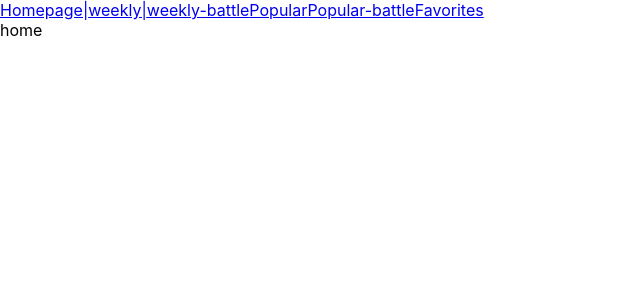
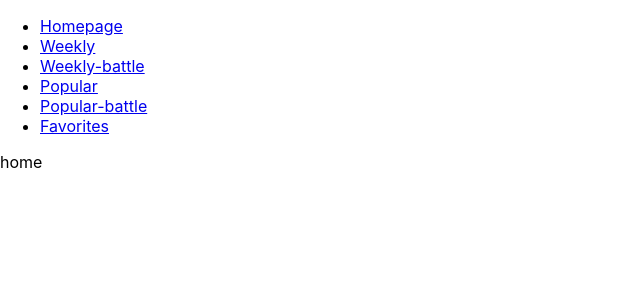
Before and after one commit to anitamayousse/react, a React (Create React App) app in the folder moovice/: page / in a window 1280 px wide. Shown: the top 300 px of the page, without its empty margins (0-640 px from the left). Built offline with nearby package versions, Linux system fonts and the light colour scheme.

Commit message:
added ul

```diff
--- a/moovice/package.json
+++ b/moovice/package.json
@@ -9,7 +9,8 @@
     "bootstrap": "^5.1.3",
     "react": "^17.0.2",
     "react-dom": "^17.0.2",
-    "react-scripts": "5.0.0",
+    "react-router-dom": "^5.0.0",
+    "react-scripts": "^3.0.1",
     "web-vitals": "^2.1.4"
   },
   "scripts": {
--- a/moovice/src/App.js
+++ b/moovice/src/App.js
@@ -8,17 +8,31 @@ import WeeklyBattle from './pages/weeklybattle'
 import Popular from './pages/popular'
 import PopularBattle from './pages/popularbattle'
 import Favorites from './pages/favorites'
-export class App extends Component {
+class App extends Component {
   render() {
     return (
       <BrowserRouter>
       <nav>
-        <Link to="/">Homepage|</Link>
-        <Link to="/weekly">weekly|</Link>
-        <Link to="/weeklybattle">weekly-battle</Link>
+        <ul>
+          <li>
+        <Link to="/">Homepage</Link>
+          </li>
+          <li>
+        <Link to="/weekly">Weekly</Link>
+          </li>
+          <li>
+        <Link to="/weeklybattle">Weekly-battle</Link>
+          </li>
+          <li>
         <Link to="/popular">Popular</Link>
+          </li>
+          <li>
         <Link to="/popularbattle">Popular-battle</Link>
+          </li>
+          <li>
         <Link to="/favorites">Favorites</Link>
+          </li>
+        </ul>
       </nav>
 
       <Switch>
```
Also changed, not shown: moovice/src/pages/weeklybattle.js (renamed from moovice/src/pages/weekly-battle.js), 1 other file (tests, documents, lock files or other folders).
